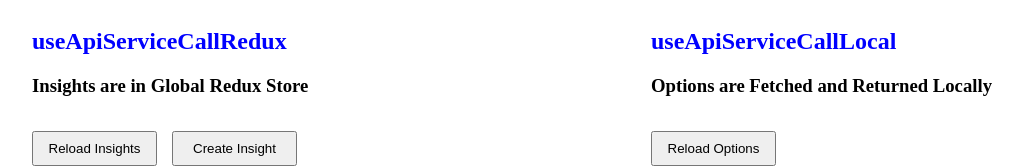
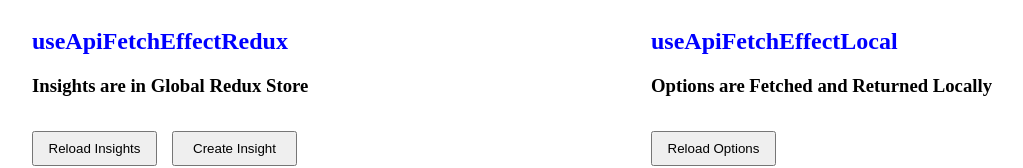
Before and after one commit to Babblesort/custom-use-api-call-hook, a React (Create React App) app: page / in a window 1280 px wide. Shown: the top 168 px of the page, without its empty margins (128-1151 px from the left). Built offline with nearby package versions, Linux system fonts and the light colour scheme.

Commit message:
fix usage of custom hook name

```diff
--- a/src/App.js
+++ b/src/App.js
@@ -63,7 +63,7 @@ const App = () => {
     <div className="main-content">
       <div className="demo-content">
         <div>
-          <h2 className="info">useApiServiceCallRedux</h2>
+          <h2 className="info">useApiFetchEffectRedux</h2>
           <h3>Insights are in Global Redux Store</h3>
           <div className="group-header">
             <button
@@ -113,7 +113,7 @@ const App = () => {
         </div>
 
         <div>
-          <h2 className="info">useApiServiceCallLocal</h2>
+          <h2 className="info">useApiFetchEffectLocal</h2>
           <h3>Options are Fetched and Returned Locally</h3>
           <div className="group-header">
             <button className="hook-demo-btn" onClick={fetchOptions}>
```
